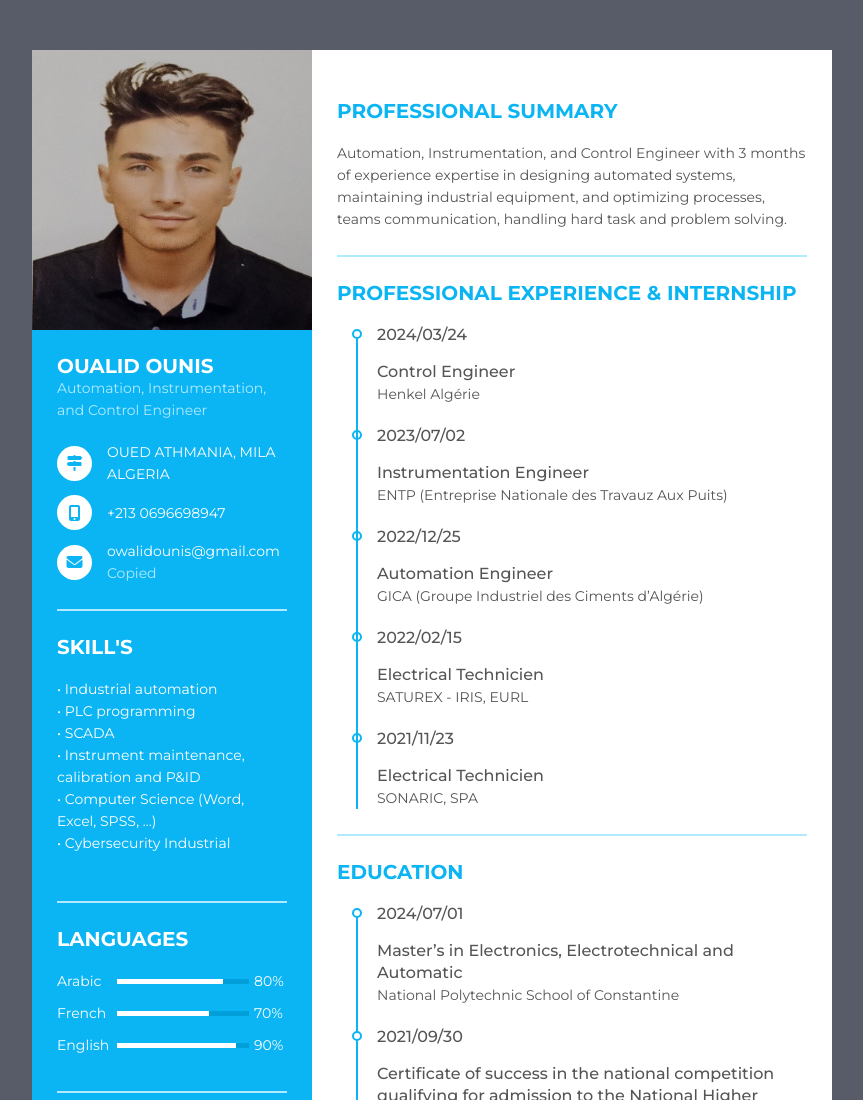
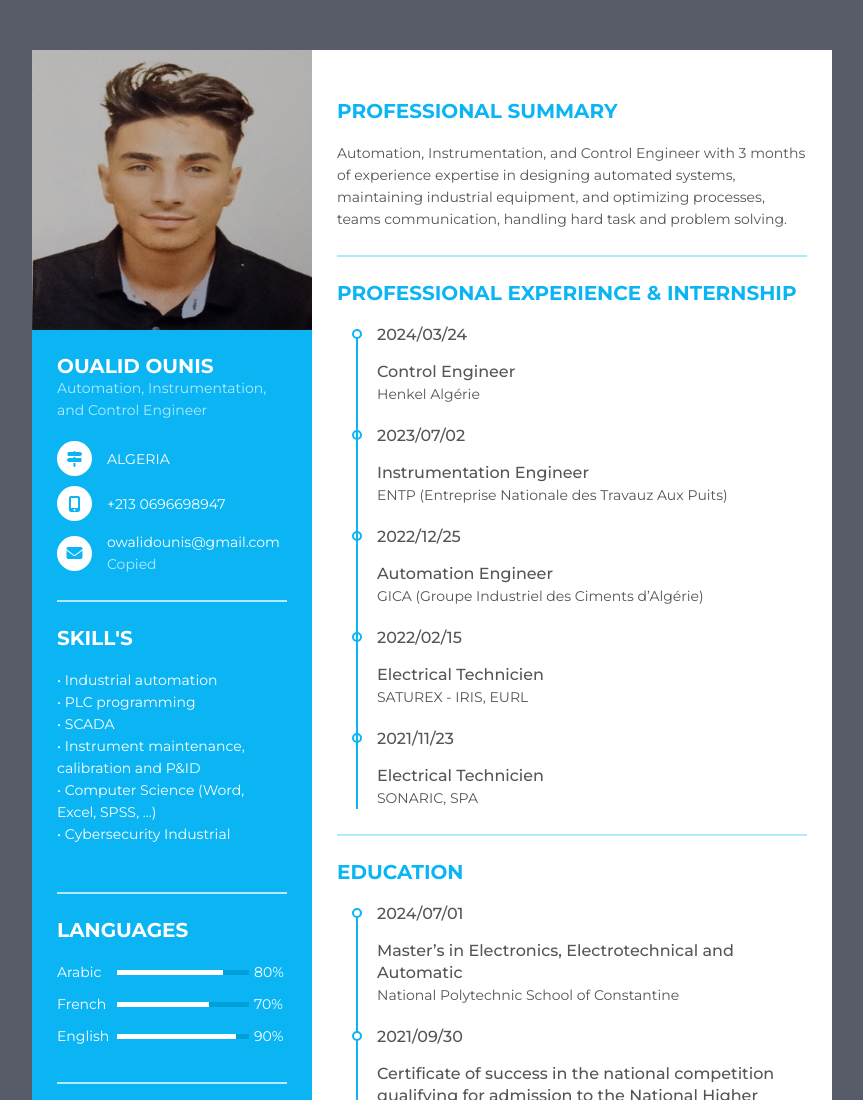
Before and after one commit to OualidOunis/cv, a plain HTML site: page index.html in a window 1280 px wide. Shown: the top 1100 px of the page, without its empty margins (208-1071 px from the left). Drawn offline with Linux system fonts and the light colour scheme.

Commit message:
index.html

```diff
--- a/index.html
+++ b/index.html
@@ -27,7 +27,7 @@
                <i class="fas fa-map-signs"></i>
              </div>
              <div class="data">
-               OUED ATHMANIA, MILA <br /> ALGERIA
+                ALGERIA
              </div>
            </li>
            <li>
```
